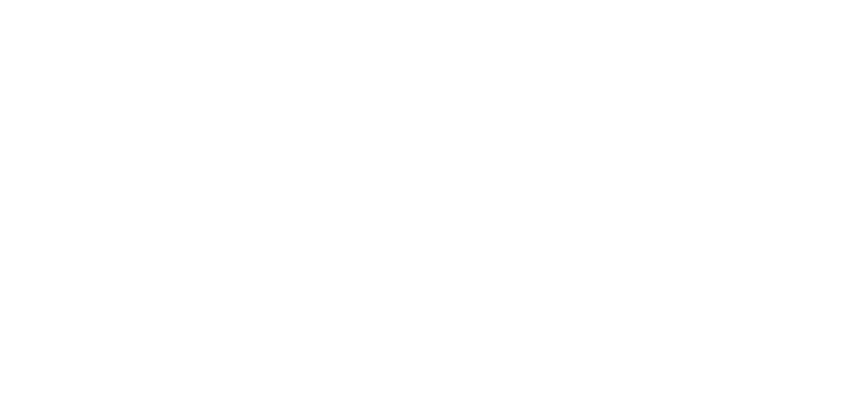
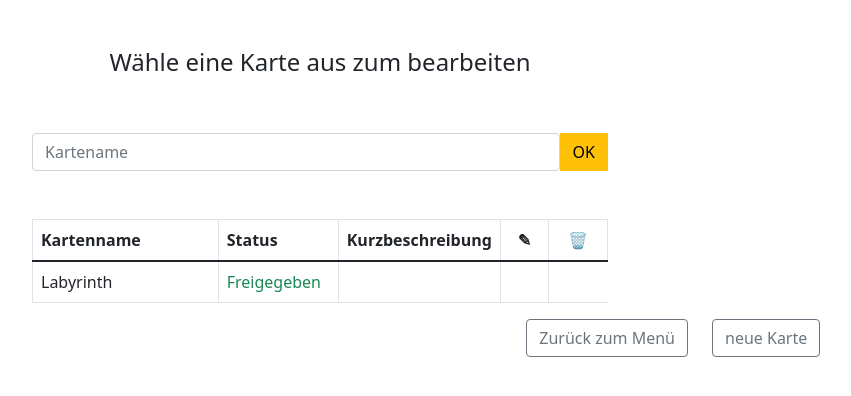
Before and after one commit to ollllliver/RheinMain-Adventure-Frontend, a Vue app: page /editoruebersicht in a window 1280 px wide. Before the commit this address had no page. Shown: the top 396 px of the page, without its empty margins (320-1171 px from the left). Built offline with nearby package versions, Linux system fonts and the light colour scheme.

Commit message:
Editorübersichtsseite

```diff
--- /dev/null
+++ b/src/components/EditorKomponenten/Karten.vue
@@ -0,0 +1,135 @@
+<template>
+  <div class="container" style="max-width: 600px">
+
+    <!-- Eingabe Kartenname -->
+    <div class="d-flex mt-5">
+      <input
+        type="text"
+        v-model="task"
+        placeholder="Kartename"
+        class="w-100 form-control"
+      />
+      <button class="btn btn-warning rounded-0" @click="submitTask">
+        OK
+      </button>
+    </div>
+
+
+
+    <!-- Tabelle -->
+    <table class="table table-bordered mt-5">
+      <thead>
+        <tr>
+          <th scope="col">Kartenname</th>
+          <th scope="col" style="width: 120px">Status</th>
+          <th scope="col" style="width: 120px">Kurzbeschreibung</th>
+          <th scope="col" class="text-center"><span>&#9998;</span></th>
+          <th scope="col" class="text-center"><span>&#128465;</span></th>
+        </tr>
+      </thead>
+      <tbody>
+        <tr v-for="(task, index) in tasks" :key="index">
+          <td>
+            <span>
+              {{ task.name }}
+            </span>
+          </td>
+          <td>
+            <span
+              class="pointer noselect"
+              @click="changeStatus(index)"
+              :class="{
+                'text-danger': task.status === 'in Arbeit',
+                'text-success': task.status === 'freigegeben',
+              }"
+            >
+              {{ capitalizeFirstChar(task.status) }}
+            </span>
+          </td>
+          <td class="text-center">
+            <div @click="deleteTask(index)">
+              <span class="fa fa-trash pointer"></span>
+            </div>
+          </td>
+          <td class="text-center">
+            <div @click="editTask(index)">
+              <p class="fa fa-pen pointer"></p>
+            </div>
+          </td>
+        </tr>
+      </tbody>
+    </table>
+  </div>
+</template>
+
+<script>
+export default {
+  name: "Karten",
+  props: {
+    msg: String,
+  },
+  data() {
+    return {
+      task: "",
+      editedTask: null,
+      statuses: ["freigegeben", "in Arbeit"],
+      /* Spielstatus */
+      tasks: [
+        {
+          name: "Labyrinth",
+          status: "freigegeben",
+        },
+
+      ],
+    };
+  },
+  methods: {
+    /* Großbuchstaben */
+    capitalizeFirstChar(str) {
+      return str.charAt(0).toUpperCase() + str.slice(1);
+    },
+    /* Status ändern*/
+    changeStatus(index) {
+      let newIndex = this.statuses.indexOf(this.tasks[index].status);
+      if (++newIndex > 2) newIndex = 0;
+      this.tasks[index].status = this.statuses[newIndex];
+    },
+    /* Löschen*/
+    deleteTask(index) {
+      this.tasks.splice(index, 1);
+    },
+    /* Bearbeiten */
+    editTask(index) {
+      this.task = this.tasks[index].name;
+      this.editedTask = index;
+    },
+    /*Hinzufügen*/
+    submitTask() {
+      if (this.task.length === 0) return;
+      /* Bearbeiten */
+      if (this.editedTask != null) {
+        this.tasks[this.editedTask].name = this.task;
+        this.editedTask = null;
+      } else {
+        /* neue Aufgabe hinzufügen */
+        this.tasks.push({
+          name: this.task,
+          status: "Status",
+        });
+      }
+      this.task = "";
+    },
+
+  },
+};
+</script>
+
+<style scoped>
+.pointer {
+  cursor: pointer;
+}
+
+.line-through {
+  text-decoration: line-through;
+}
+</style>
--- a/src/router/index.ts
+++ b/src/router/index.ts
@@ -25,6 +25,12 @@ const routes: Array<RouteRecordRaw> = [
     component: () => import('../views/Join.vue')
   },
   {
+    path: '/editoruebersicht',
+    name: 'Editoruebersicht',
+    component: () => import('../views/Editoruebersicht.vue')
+  },
+
+  {
     path: '/editor',
     name: 'Editor',
     component: () => import('../views/Editor.vue')
--- /dev/null
+++ b/src/views/Editoruebersicht.vue
@@ -0,0 +1,45 @@
+<!-- Editorübersicht -->
+
+<template>
+
+<div class="container">
+
+  <div class="row justify-content-md-center">
+    <div class="col-md-auto">
+      <h4> Wähle eine Karte aus zum bearbeiten </h4>
+    </div>
+  </div>
+
+  <Karten> </Karten>
+  <div class="row">
+    <div class="col">
+
+    </div>
+    <div class="col-md-auto">
+      <!-- Wechsel zum "Home"-Fenster -->
+      <button class="btn btn-outline-secondary" @click="$router.push('/')">
+        Zurück zum Menü
+      </button>
+    </div>
+    <div class="col col-lg-2">
+    <!-- Wechsel zum "Editor"-Fenster -->
+      <button class="btn btn-outline-secondary" @click="$router.push('/editor')">
+        neue Karte
+      </button>
+    </div>
+
+  </div>
+</div>
+
+</template>
+
+<script lang="ts">
+import Karten from '@/components/EditorKomponenten/Karten.vue';
+import { defineComponent, onMounted } from 'vue';
+export default defineComponent({
+  name: 'Editoruebersicht',
+  components:{Karten}
+});
+
+
+</script>
--- a/src/views/Home.vue
+++ b/src/views/Home.vue
@@ -14,10 +14,11 @@
      <button class="btn btn-default" @click="$router.push('create')">
       Create Lobby
     </button>
-    <!-- Wechsel zum "Editor"-Fenster -->
-    <button class="btn btn-default" @click="$router.push('editor')">
-      Level Editor
+    <!-- Wechsel zum "Editorübersicht"-Fenster -->
+    <button class="btn btn-default" @click="$router.push('editoruebersicht')">
+      Editorübersicht
     </button>
+
     <br>
     <!-- Logout Button - Wechsel zum "Home"-Fenster -->
     <button class="btn btn-danger" @click="userStore.logout()">
```
